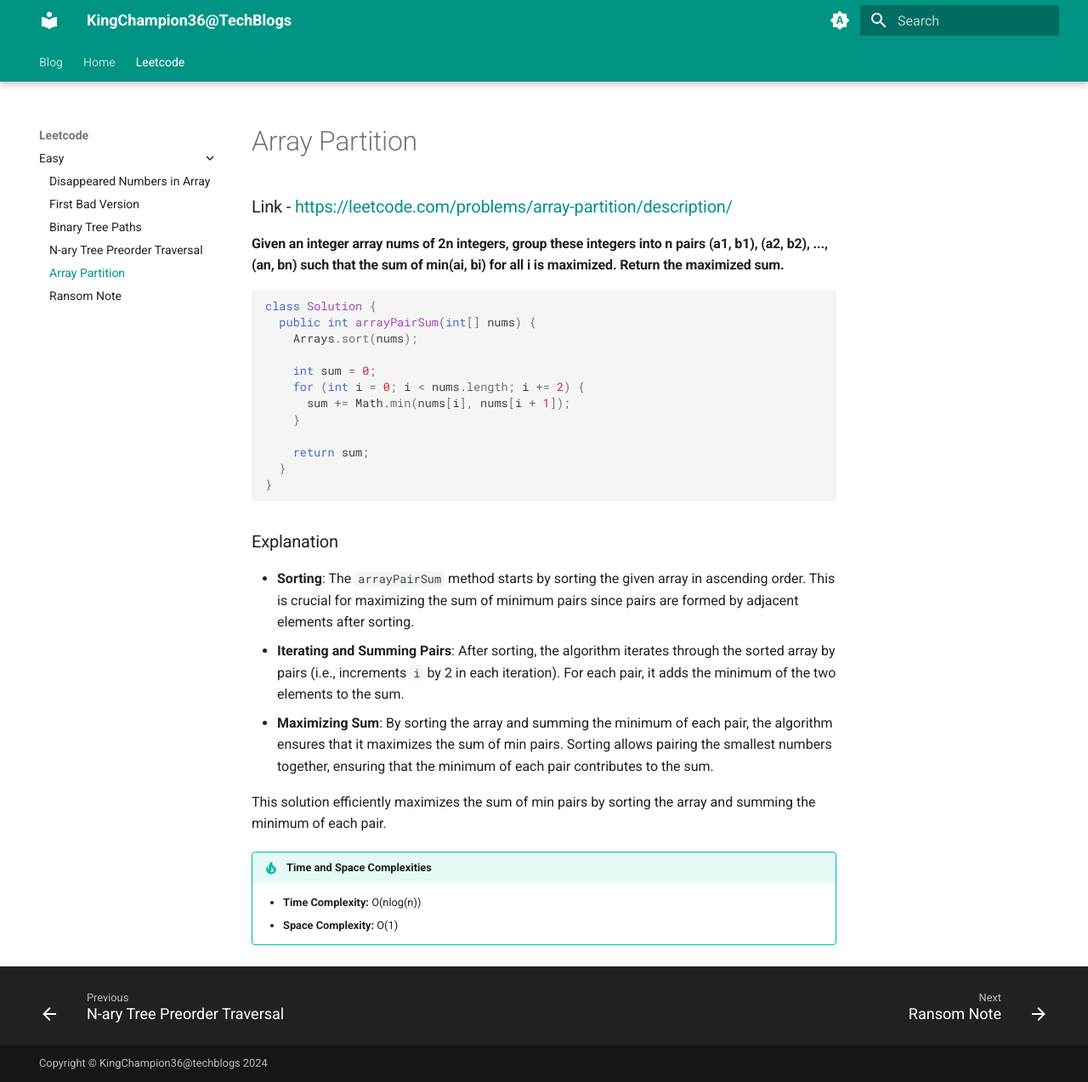
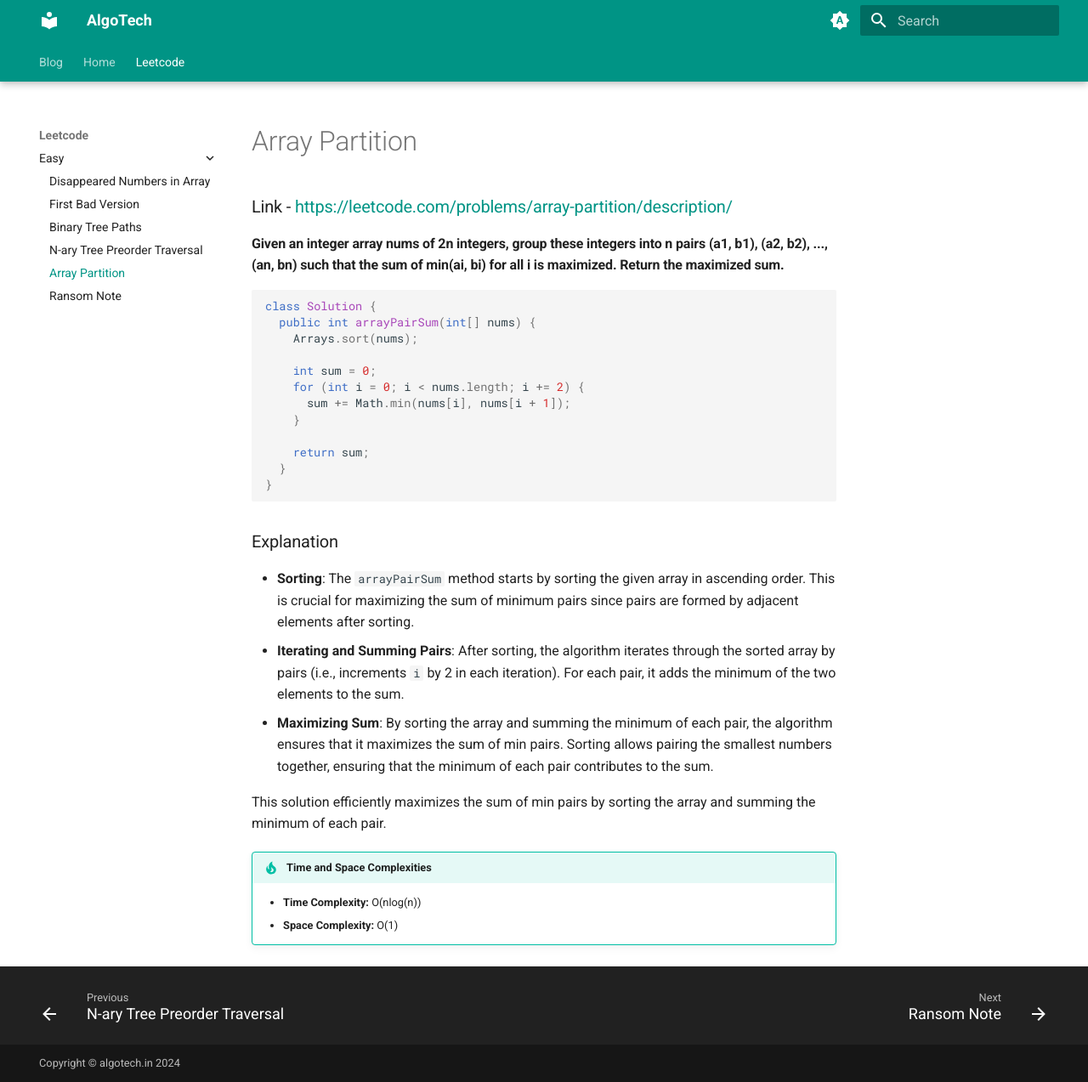
Before and after one commit to KingChampion36/algotech, an MkDocs documentation site: the page built from docs/leetcode-easy/array-partition.md, in a window 1280 px wide and 1273 px high. Shown: the whole window at 85% size. Built offline with MkDocs 1.6.1 and Material for MkDocs 9.7.7, drawn with Linux system fonts in a browser that asks for light colours.

Commit message:
chore: Use Proper Site Name (#18)

```diff
--- a/mkdocs.yml
+++ b/mkdocs.yml
@@ -1,6 +1,6 @@
-site_name: KingChampion36@TechBlogs
-#site_url: https://techblogs.org
-copyright: Copyright &copy; KingChampion36@techblogs 2024
+site_name: AlgoTech
+site_url: https://algotech.in
+copyright: Copyright &copy; algotech.in 2024
 
 markdown_extensions:
   - toc:
```
Also changed, not shown: README.md (+3 -3 lines).
